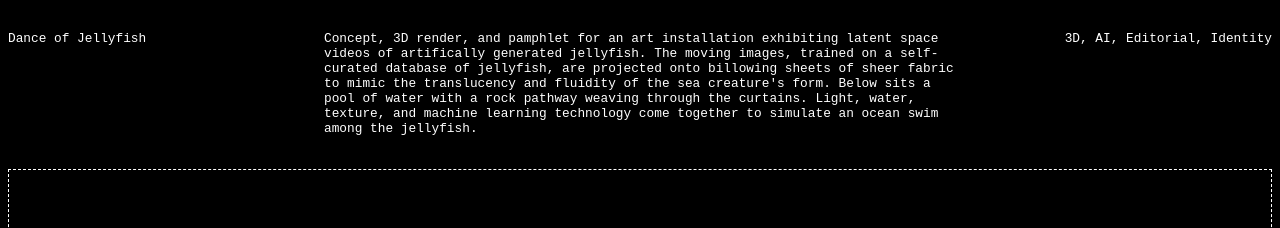
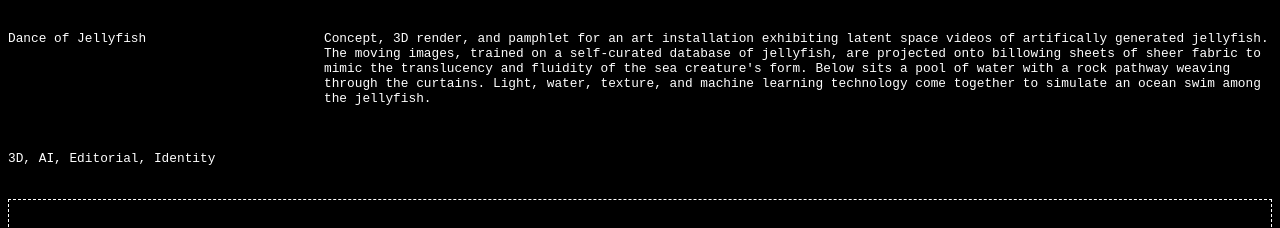
Before and after one commit to collettelee/collettelee.github.io, a plain HTML site: page index.html in a window 1280 px wide. Shown: the part 1022-1250 px from the top of the page. Drawn offline with Linux system fonts and the light colour scheme; a web font is replaced by a local one.

Commit message:
Update index.html

```diff
--- a/index.html
+++ b/index.html
@@ -61,7 +61,7 @@
             <p> Dance of Jellyfish </p>
       </div>
 
-      <div class="textcolumn" style="width:50%">
+      <div class="textcolumn" style="width:75%">
             <p> Concept, 3D render, and pamphlet for an art installation exhibiting latent space videos of artifically generated jellyfish.
         The moving images, trained on a self-curated database of jellyfish, are projected onto billowing sheets of sheer fabric to mimic the translucency and
         fluidity of the sea creature's form. Below sits a pool of water with a rock pathway weaving through the curtains. Light, water, texture, and machine learning technology
@@ -69,7 +69,7 @@
       </div>
 
       <div class="textcolumn">
-            <p style="text-align:right"> 3D, AI, Editorial, Identity </p>
+            <p> 3D, AI, Editorial, Identity </p>
       </div>
 
 <!--     </div>
```
